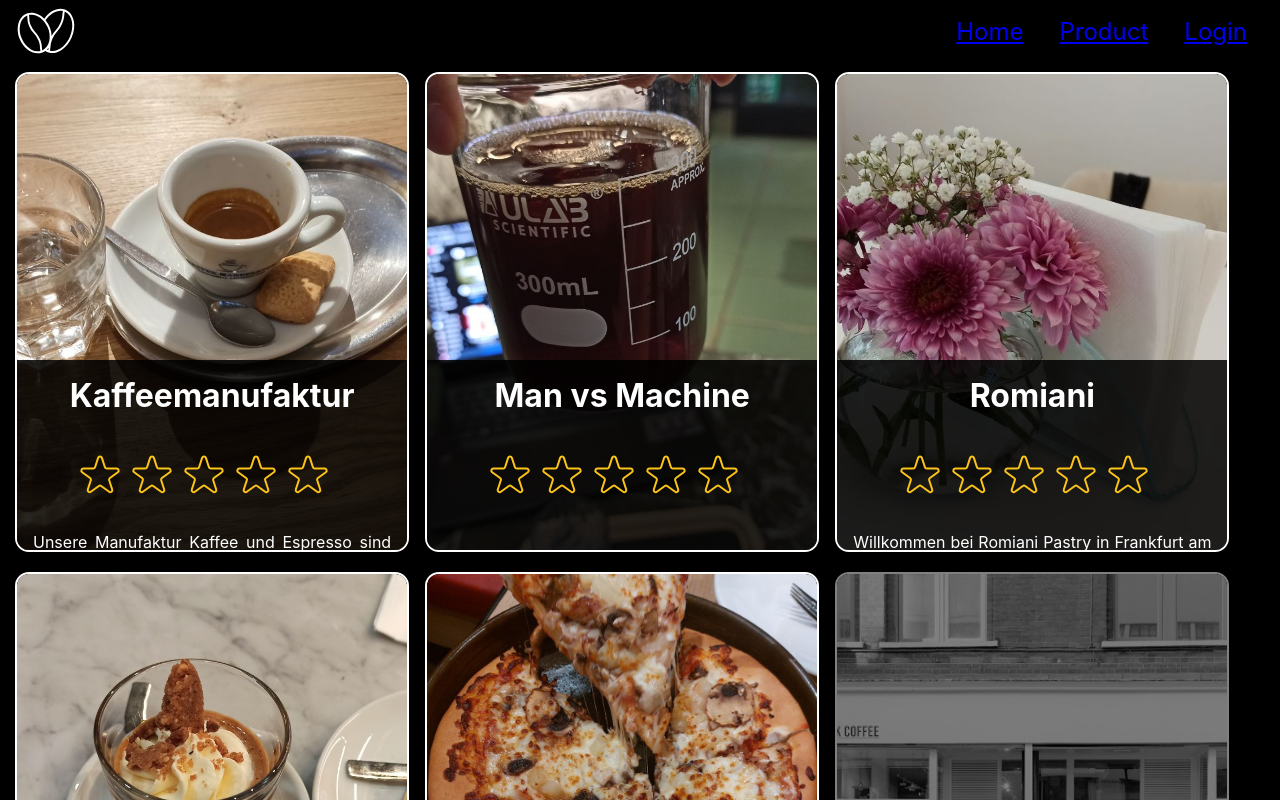
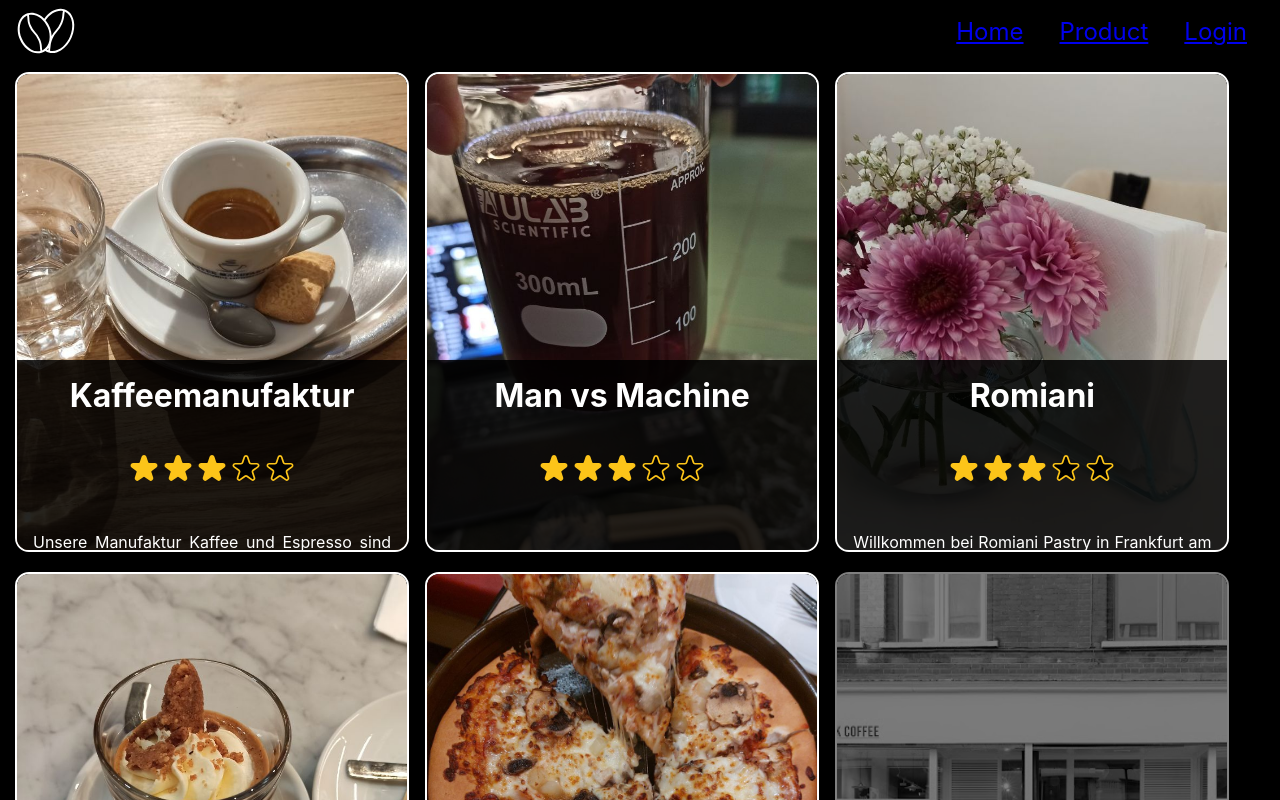
Before and after one commit to Khaanh/MyGastroTrip, a React (Create React App) app: page /app/cafeList in a window 1280 px wide. Shown: the top 800 px of the page. Built offline with nearby package versions, Linux system fonts and the light colour scheme.

Commit message:
feat: restructure cafeItem component for average score feature

```diff
--- a/src/components/CafeDetails.module.css
+++ b/src/components/CafeDetails.module.css
@@ -23,6 +23,7 @@
 }
 
 .ratingBlock {
+	display: none;
 	position: fixed;
 	top: 0;
 	right: 0;
--- a/src/components/CafeItem.jsx
+++ b/src/components/CafeItem.jsx
@@ -18,10 +18,60 @@ export default function CafeItem({ cafe }) {
 					<img src={img} alt={img} />
 				</div>
 				<div className={styles.Descr}>
-					<div className={styles.Inner}>
-						<h2 className={styles.Title}>{title}</h2>
-						<div className={styles.MyRating}>
-							<StarRating maxRating={5} />
+					<div className={styles.inner}>
+						<h2 className={styles.title}>{title}</h2>
+						<div className={styles.myRating}>
+							{/* <StarRating maxRating={5} /> */}
+							<span className={styles.myRatingScore}>
+								<svg
+									xmlns="http://www.w3.org/2000/svg"
+									viewBox="0 0 20 20"
+									fill={"#fcc419"}
+									stroke={"#fcc419"}
+								>
+									<path d="M9.049 2.927c.3-.921 1.603-.921 1.902 0l1.07 3.292a1 1 0 00.95.69h3.462c.969 0 1.371 1.24.588 1.81l-2.8 2.034a1 1 0 00-.364 1.118l1.07 3.292c.3.921-.755 1.688-1.54 1.118l-2.8-2.034a1 1 0 00-1.175 0l-2.8 2.034c-.784.57-1.838-.197-1.539-1.118l1.07-3.292a1 1 0 00-.364-1.118L2.98 8.72c-.783-.57-.38-1.81.588-1.81h3.461a1 1 0 00.951-.69l1.07-3.292z" />
+								</svg>
+							</span>
+							<span className={styles.myRatingScore}>
+								<svg
+									xmlns="http://www.w3.org/2000/svg"
+									viewBox="0 0 20 20"
+									fill={"#fcc419"}
+									stroke={"#fcc419"}
+								>
+									<path d="M9.049 2.927c.3-.921 1.603-.921 1.902 0l1.07 3.292a1 1 0 00.95.69h3.462c.969 0 1.371 1.24.588 1.81l-2.8 2.034a1 1 0 00-.364 1.118l1.07 3.292c.3.921-.755 1.688-1.54 1.118l-2.8-2.034a1 1 0 00-1.175 0l-2.8 2.034c-.784.57-1.838-.197-1.539-1.118l1.07-3.292a1 1 0 00-.364-1.118L2.98 8.72c-.783-.57-.38-1.81.588-1.81h3.461a1 1 0 00.951-.69l1.07-3.292z" />
+								</svg>
+							</span>
+							<span className={styles.myRatingScore}>
+								<svg
+									xmlns="http://www.w3.org/2000/svg"
+									viewBox="0 0 20 20"
+									fill={"#fcc419"}
+									stroke={"#fcc419"}
+								>
+									<path d="M9.049 2.927c.3-.921 1.603-.921 1.902 0l1.07 3.292a1 1 0 00.95.69h3.462c.969 0 1.371 1.24.588 1.81l-2.8 2.034a1 1 0 00-.364 1.118l1.07 3.292c.3.921-.755 1.688-1.54 1.118l-2.8-2.034a1 1 0 00-1.175 0l-2.8 2.034c-.784.57-1.838-.197-1.539-1.118l1.07-3.292a1 1 0 00-.364-1.118L2.98 8.72c-.783-.57-.38-1.81.588-1.81h3.461a1 1 0 00.951-.69l1.07-3.292z" />
+								</svg>
+							</span>
+							<span className={styles.myRatingScore}>
+								<svg
+									xmlns="http://www.w3.org/2000/svg"
+									viewBox="0 0 20 20"
+									fill={""}
+									stroke={"#fcc419"}
+								>
+									<path d="M9.049 2.927c.3-.921 1.603-.921 1.902 0l1.07 3.292a1 1 0 00.95.69h3.462c.969 0 1.371 1.24.588 1.81l-2.8 2.034a1 1 0 00-.364 1.118l1.07 3.292c.3.921-.755 1.688-1.54 1.118l-2.8-2.034a1 1 0 00-1.175 0l-2.8 2.034c-.784.57-1.838-.197-1.539-1.118l1.07-3.292a1 1 0 00-.364-1.118L2.98 8.72c-.783-.57-.38-1.81.588-1.81h3.461a1 1 0 00.951-.69l1.07-3.292z" />
+								</svg>
+							</span>
+							<span className={styles.myRatingScore}>
+								<svg
+									xmlns="http://www.w3.org/2000/svg"
+									viewBox="0 0 20 20"
+									fill={""}
+									stroke={"#fcc419"}
+								>
+									<path d="M9.049 2.927c.3-.921 1.603-.921 1.902 0l1.07 3.292a1 1 0 00.95.69h3.462c.969 0 1.371 1.24.588 1.81l-2.8 2.034a1 1 0 00-.364 1.118l1.07 3.292c.3.921-.755 1.688-1.54 1.118l-2.8-2.034a1 1 0 00-1.175 0l-2.8 2.034c-.784.57-1.838-.197-1.539-1.118l1.07-3.292a1 1 0 00-.364-1.118L2.98 8.72c-.783-.57-.38-1.81.588-1.81h3.461a1 1 0 00.951-.69l1.07-3.292z" />
+								</svg>
+							</span>
 						</div>
 					</div>
 					<TextExpander
--- a/src/components/CafeItem.module.css
+++ b/src/components/CafeItem.module.css
@@ -47,7 +47,7 @@
 	transition: all 0.2s ease-out;
 }
 
-.Title {
+.title {
 	height: 64px;
 	font-size: 32px;
 	margin: 0 0 12px 0;
@@ -57,7 +57,7 @@
 	text-overflow: ellipsis;
 }
 
-.Inner {
+.inner {
 	height: 50%;
 	margin-bottom: auto;
 }
@@ -67,7 +67,18 @@
 	opacity: 0.5;
 }
 
-.MyRating {
+.myRating {
 	display: flex;
 	justify-content: center;
+	width: 100%;
+	height: 34px;
 }
+
+.myRatingScore {
+	display: inline-block;
+	width: 34px;
+	height: 34px;
+}
+
+.myRatingScore svg {
+}
```
